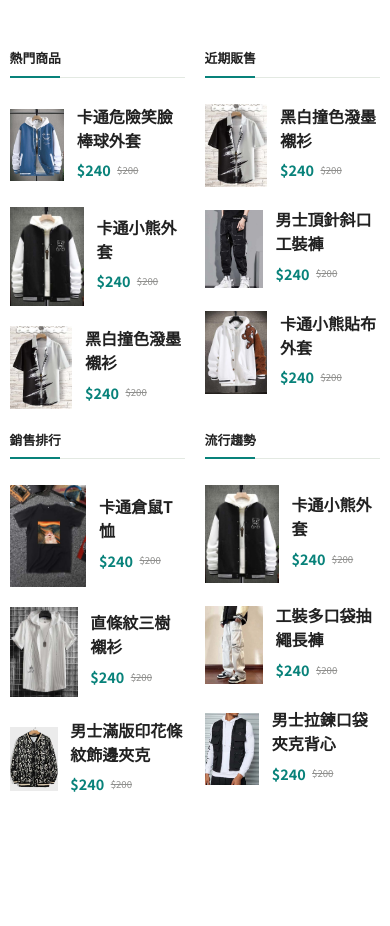
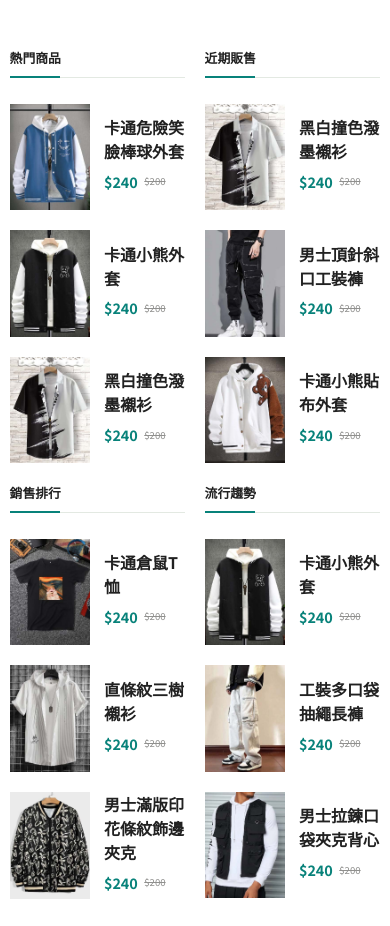
Before and after one commit to JhengDer/ecommerce, a plain HTML site: page index.html in a window 390 px wide. Shown: the part 2708-3634 px from the top of the page. Before the commit the page ends 3535 px from the top, so only its background shows below. Drawn offline with nearby package versions, Linux system fonts and the light colour scheme.

Commit message:
update showcase img RWD

```diff
--- a/scss/styles.scss
+++ b/scss/styles.scss
@@ -1023,7 +1023,12 @@ input {
     grid-template-columns: repeat(2, 1fr);
     .showcase__wrapper {
       .showcase__item {
+        .showcase__img-box{
+          text-align: center;
+          width: 100%;
+        }
         .showcase__content {
+          width: 100%;
           a {
             .showcase__title {
               font-size: 16px;
```
Also changed, not shown: css/styles.css, 1 other file.
